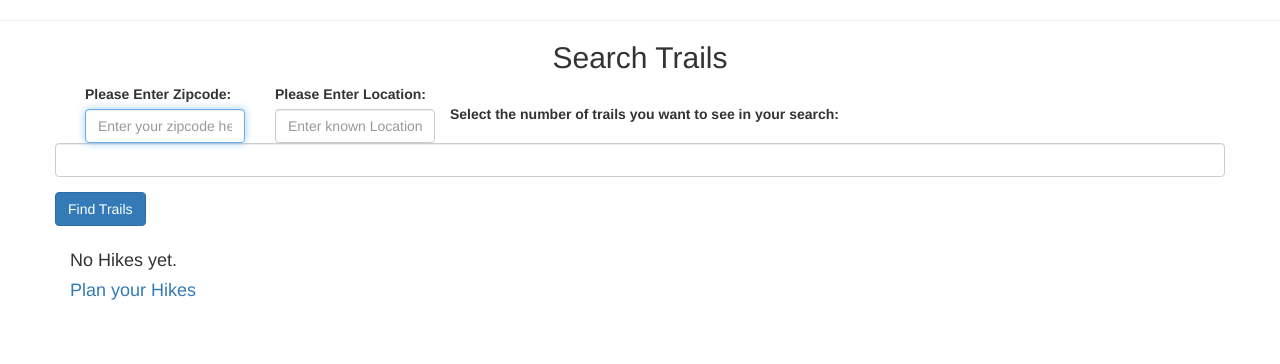
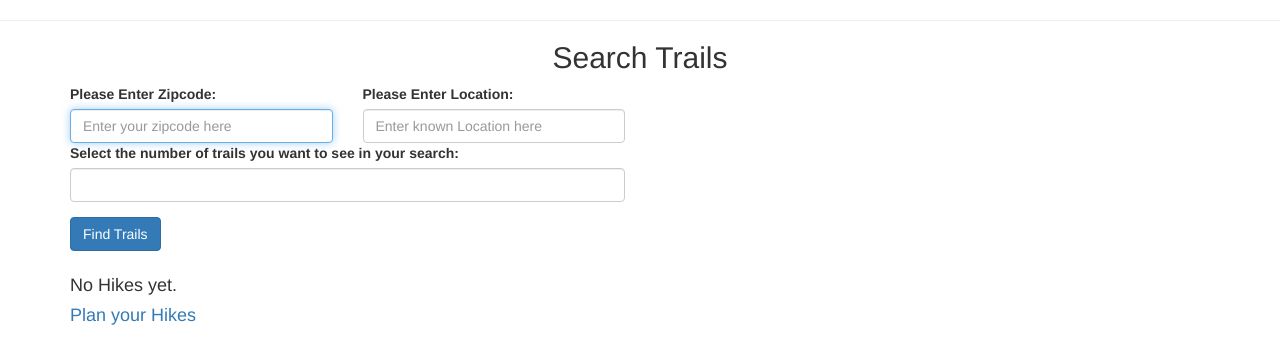
Before and after one commit to nt-git/GoHike, a Flask app: page /search in a window 1280 px wide. Shown: the part 52-416 px from the top of the page. Run offline with Flask 2, Linux system fonts and the light colour scheme; the visitor is signed in with stand-in values (Sample User, id 1); data comes from the database, SQL or seed files in the repository; data that the repository does not hold is empty; some libraries are stand-ins or nearby versions.

Commit message:
styling for search form

```diff
--- a/templates/search_form.html
+++ b/templates/search_form.html
@@ -10,27 +10,32 @@
 
 <div class="container">
 <form action="/search", method="POST">
-
-    <div class="col-xs-2">
+    <div class="row">
+    <div class="col-xs-3">
         <label for="inputZipcode">Please Enter Zipcode:</label>
         <input type="text" class="form-control" name="zipcode" placeholder="Enter your zipcode here" autofocus>
     </div>
 
-    <div class="col-xs-2">
+    <div class="col-xs-3">
         <label for="inputLocation">Please Enter Location:</label>
         <input type="text" class="form-control" name="location" placeholder="Enter known Location here" id="autocomplete"/>
-    </div> <br>
+    </div>
+    </div>
 
     <div class="row">
-    <div class="form-group">
+        <div class="col-xs-6">
+    <div class="form-group search">
         <label for="inputZip">Select the number of trails you want to see in your search:</label>
         <input type="number" class="form-control" name="trail_num" step="10" min="10" max="100">
     </div>
     </div>
+    </div>
 
     <div class="row">
+        <div class="col-xs-6">
     <div class="form-group">
         <input type="submit" class="btn btn-primary" value="Find Trails">
+    </div>
     </div>
     </div>
 
```
